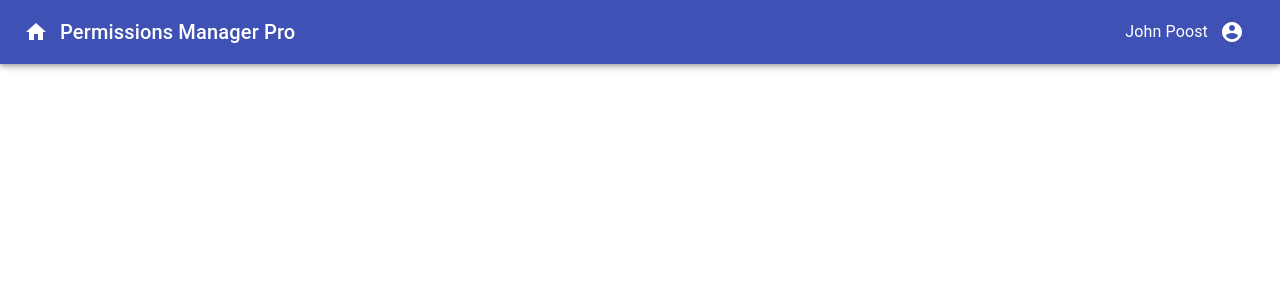
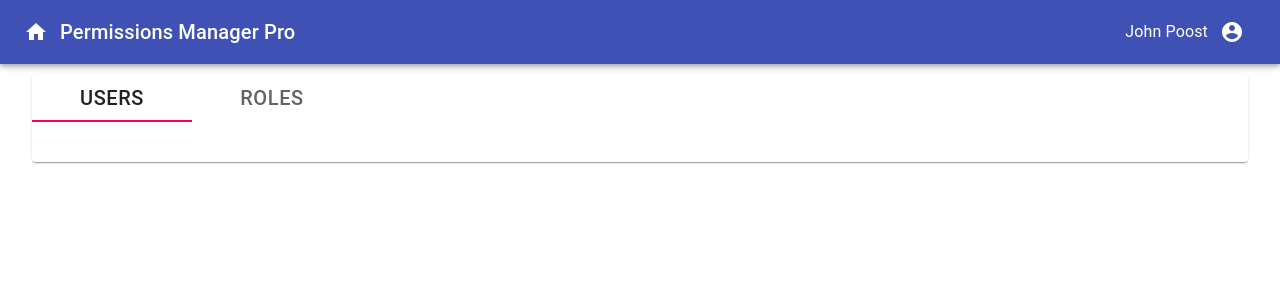
Before and after one commit to ZWally/cornhacks2023, a React (Create React App) app: page / in a window 1280 px wide. Shown: the top 300 px of the page. Built offline with nearby package versions, Linux system fonts and the light colour scheme.

Commit message:
added tabs "users" and "roles"

```diff
--- a/src/App.tsx
+++ b/src/App.tsx
@@ -2,12 +2,13 @@ import React from 'react';
 import logo from './logo.svg';
 import Banner from './Components/Banner';
 import './App.css';
+import TabsContainer from './Components/TabContainer';
 
 function App() {
   return (
     <div className="App">
       <Banner username='John Poost'/>
-
+      <TabsContainer />
     </div>
   );
 }
--- /dev/null
+++ b/src/Components/TabContainer.tsx
@@ -0,0 +1,52 @@
+import React from 'react';
+import { makeStyles, Theme, createStyles } from '@material-ui/core/styles';
+import Card from '@material-ui/core/Card';
+import CardContent from '@material-ui/core/CardContent';
+import Tabs from '@material-ui/core/Tabs';
+import Tab from '@material-ui/core/Tab';
+
+const useStyles = makeStyles((theme: Theme) =>
+  createStyles({
+    root: {
+      display: 'flex',
+      justifyContent: 'center',
+      width: '100%',
+    },
+    card: {
+    marginTop:'10px',
+      width: '95%',
+    },
+    tab: {
+      fontSize: theme.typography.pxToRem(20),
+    },
+  }),
+);
+
+interface Props {
+  // Add any necessary props
+}
+
+const TabsContainer: React.FC<Props> = (props) => {
+  const classes = useStyles();
+  const [value, setValue] = React.useState(0);
+
+  const handleChange = (event: React.ChangeEvent<{}>, newValue: number) => {
+    setValue(newValue);
+  };
+
+  return (
+    <div className={classes.root}>
+      <Card className={classes.card}>
+        <Tabs value={value} onChange={handleChange}>
+          <Tab label="Users" className={classes.tab} />
+          <Tab label="Roles" className={classes.tab} />
+        </Tabs>
+        <CardContent>
+          {/* Add additional components here */}
+        </CardContent>
+      </Card>
+    </div>
+  );
+};
+
+export default TabsContainer;
```
